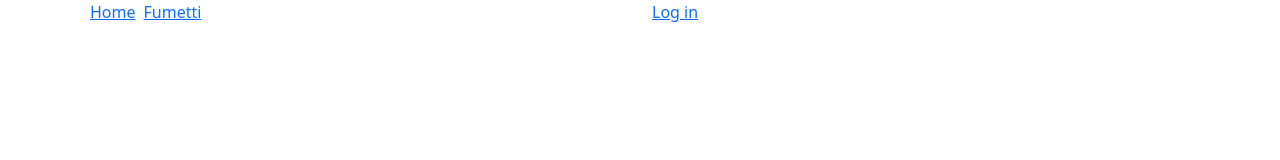
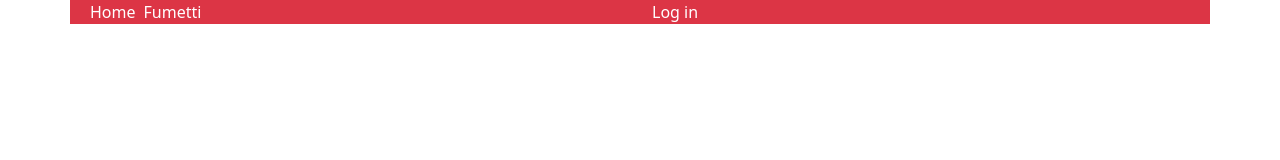
Before and after one commit to FraFra2/esercitazione-git-20-sett, a plain HTML site: page index.html in a window 1280 px wide. Drawn offline with nearby package versions, Linux system fonts and the light colour scheme.

Commit message:
Header modified

```diff
--- a/css/style.css
+++ b/css/style.css
@@ -0,0 +1,4 @@
+a {
+    color: inherit; /* blue colors for links too */
+    text-decoration: inherit; /* no underline */
+  }
--- a/index.html
+++ b/index.html
@@ -10,7 +10,7 @@
   </head>
   <!-- <body> -->
     <header>
-        <div class="container">
+        <div class="container bg-danger text-white">
             <div class="row">
                 <div class="col-6 d-flex ">
                     <div class="mx-2">
```
